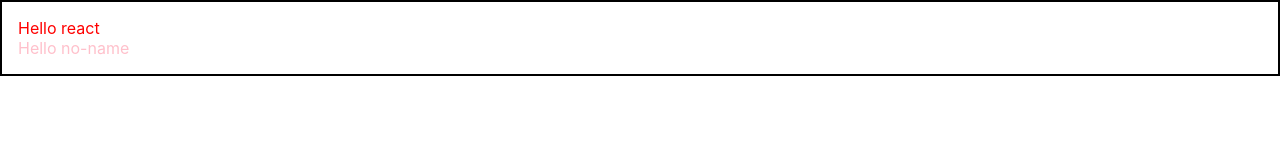
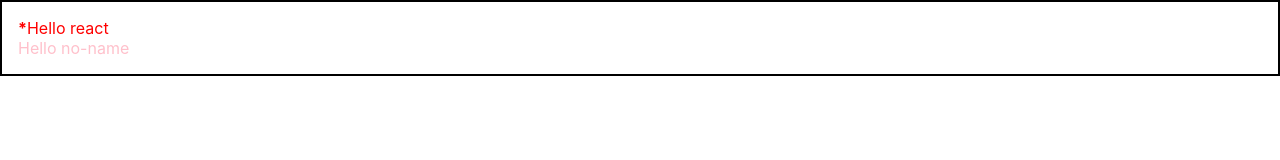
Before and after one commit to yunnb/modern-react, a React (Create React App) app: page / in a window 1280 px wide. Shown: the top 160 px of the page. Built offline with nearby package versions, Linux system fonts and the light colour scheme.

Commit message:
06. 조건부 렌더링

```diff
--- a/src/App.js
+++ b/src/App.js
@@ -6,10 +6,11 @@
 function App() {
   return (
     <Wrapper>
-      <Hello name="react" color="red"></Hello>
+        {/*isSpecial = {true}: true 는 js 값이므로 중괄호로 감싸줌
+            isSpecial: 값 설정 생략 시 true 로 간주 */}
+      <Hello name="react" color="red" isSpecial></Hello>
       <Hello color="pink"></Hello>
     </Wrapper>
-
   );
 }
 
--- a/src/chapter_01/05/Hello.js
+++ b/src/chapter_01/05/Hello.js
@@ -2,7 +2,12 @@
 
 function Hello(props) {
     return (
-        <div style={{color: props.color}}>Hello {props.name}</div>
+        <div style={{color: props.color}}>
+            {/* 단순히 조건이 t/f에 따라 보여주고 숨겨주는 기능이라면 && 연산자가 더 간편함
+                   isSpecial: false -> false, true -> <b>*</b> */}
+            { props.isSpecial && <b>*</b>}
+            Hello {props.name}
+        </div>
     );
 }
 
```
